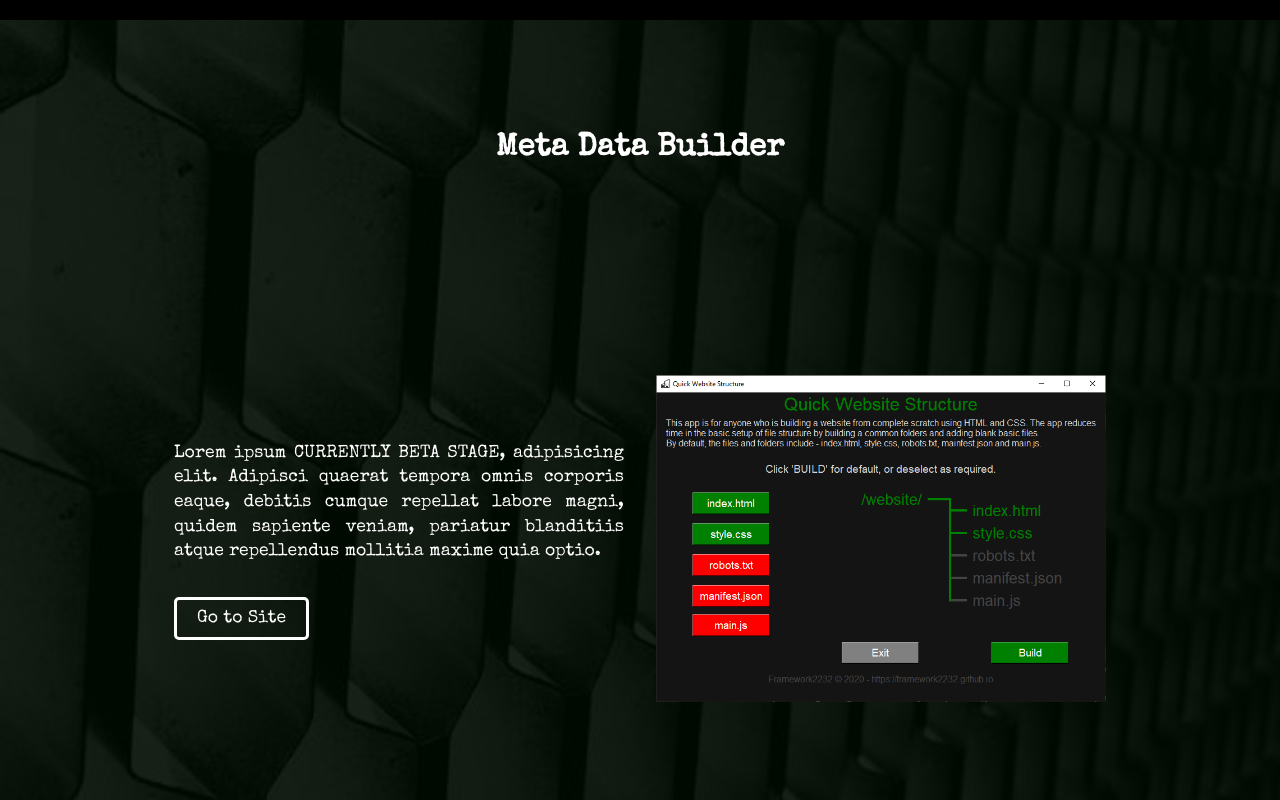
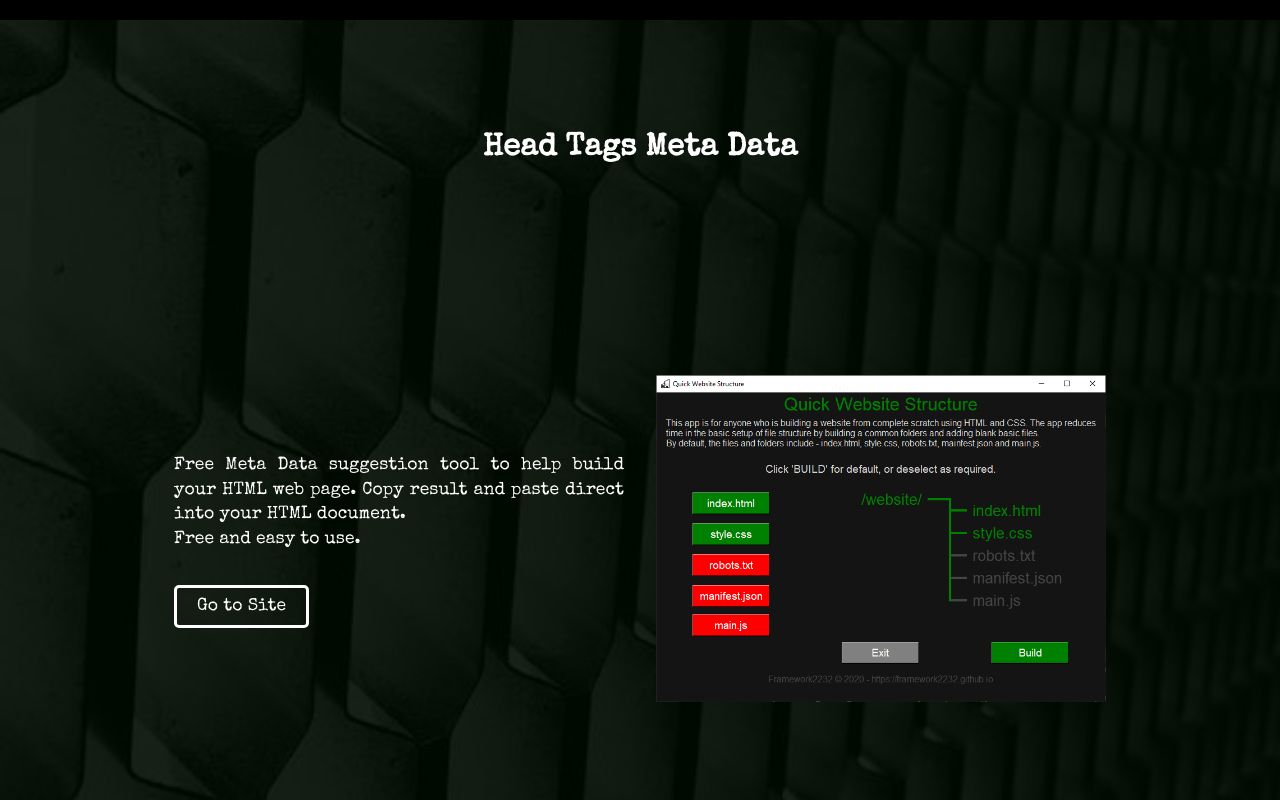
Before and after one commit to framework2232/framework2232.github.io, a plain HTML site: page index.html in a window 1280 px wide. Shown: the part 780-1580 px from the top of the page. Drawn offline with Linux system fonts and the light colour scheme.

Commit message:
Update index.html
updated index to link meta data page :)

```diff
--- a/index.html
+++ b/index.html
@@ -2,13 +2,13 @@
 <html lang="en">
 
 <head>
-    <script async src="https://www.googletagmanager.com/gtag/js?id=UA-180738670-1"></script>
+    <!-- <script async src="https://www.googletagmanager.com/gtag/js?id=UA-180738670-1"></script>
     <script>
         window.dataLayer = window.dataLayer || [];
         function gtag() { dataLayer.push(arguments); }
         gtag('js', new Date());
         gtag('config', 'UA-180738670-1');
-    </script>
+    </script> -->
     <meta charset="UTF-8">
     <meta name="viewport" content="width=device-width, initial-scale=1.0">
     <title>Framework2232</title>
@@ -308,14 +308,12 @@
             <div class="project__background__image MDB__image"></div>
             <div class="project__background__overlay MDB__colour"></div>
             <div class="project__title">
-                <h2>Meta Data Builder</h2>
+                <h2>Head Tags Meta Data</h2>
             </div>
             <div class="project__description">
-                <p>Lorem ipsum CURRENTLY BETA STAGE, adipisicing elit. Adipisci quaerat tempora omnis corporis
-                    eaque, debitis cumque repellat labore magni, quidem sapiente veniam, pariatur blanditiis atque
-                    repellendus mollitia maxime quia optio.
-                </p>
-                <button class="project__button"><a href="">Go to Site</a></button>
+                <p>Free Meta Data suggestion tool to help build your HTML web page. Copy result and paste direct into your HTML document.</p>
+                <p>Free and easy to use.</p>
+                <button class="project__button"><a href="https://framework2232.github.io/headtags.html">Go to Site</a></button>
             </div>
             <div class="project__image">
                 <img src="images/QS_File_Template_screenshot.PNG" alt="QS File Template Screenshot">
@@ -433,7 +431,7 @@
             <div class="footer__section">
                 <nav class="footer__nav">
                     <ul>
-                        <li><a href="#MDB">Meta Data Builder</a></li>
+                        <li><a href="#MDB">Head Tags and Meta Data</a></li>
                         <li><a href="#QSFT">QS File Template</a></li>
                     </ul>
                 </nav>
```
